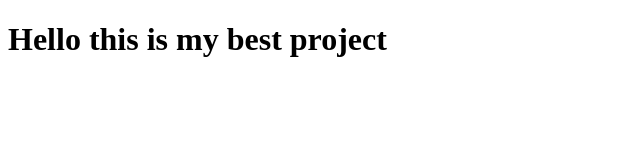
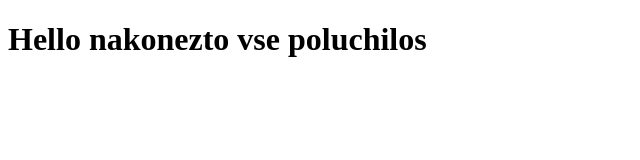
Before and after one commit to hrumich/project, a plain HTML site: page index.html in a window 1280 px wide. Shown: the whole page, without its empty margins (0-640 px from the left). Drawn offline with Linux system fonts and the light colour scheme.

```diff
--- a/index.html
+++ b/index.html
@@ -7,6 +7,6 @@
     <title>Document</title>
 </head>
 <body>
-    <h1>Hello this is my best project</h1>
+    <h1>Hello nakonezto vse poluchilos</h1>
 </body>
 </html>
```
Also changed, not shown: 1 other file.
